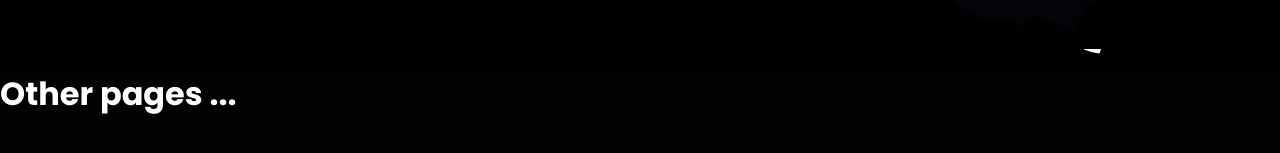
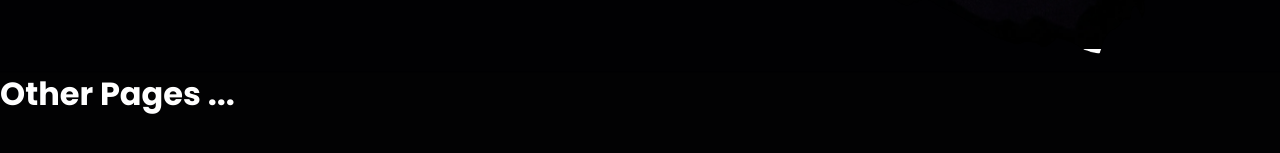
Before and after one commit to M-Uzair-dev/Portfolio, a React (Vite) app: page / in a window 1280 px wide. Shown: the part 751-904 px from the top of the page. Built offline with nearby package versions, Linux system fonts and the light colour scheme.

Commit message:
added locomotive scroll

```diff
--- a/src/pages/js/About.jsx
+++ b/src/pages/js/About.jsx
@@ -6,7 +6,7 @@ const About = () => {
   return (
     <div className="aboutPage">
       <img className="aboutTop" src={top} />
-      <h1>Other pages ...</h1>
+      <h1>Other Pages ...</h1>
     </div>
   );
 };
```
